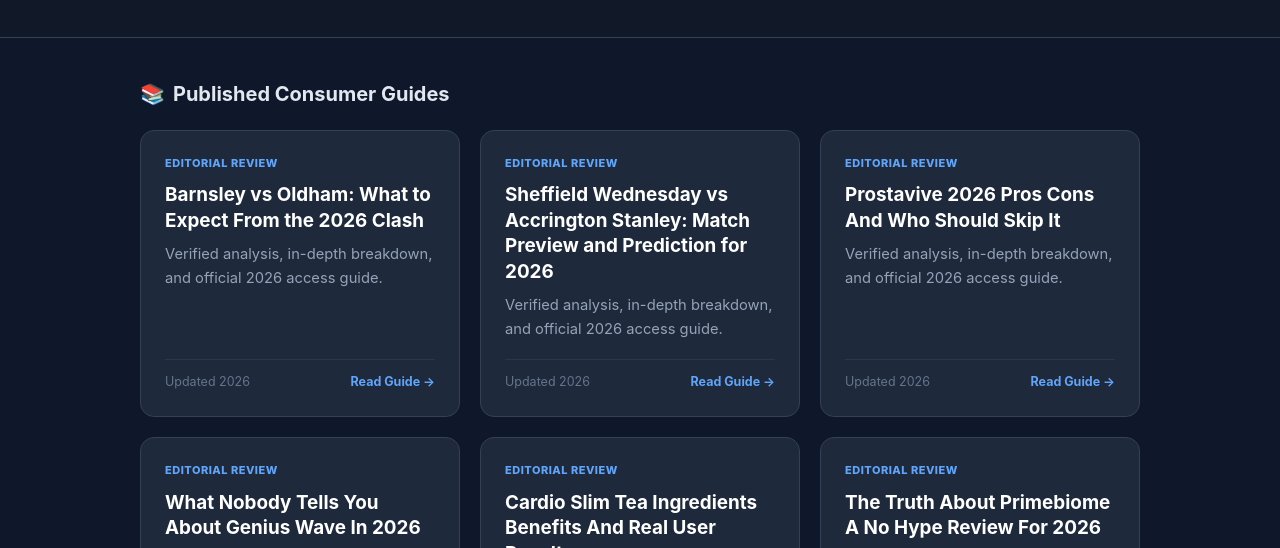
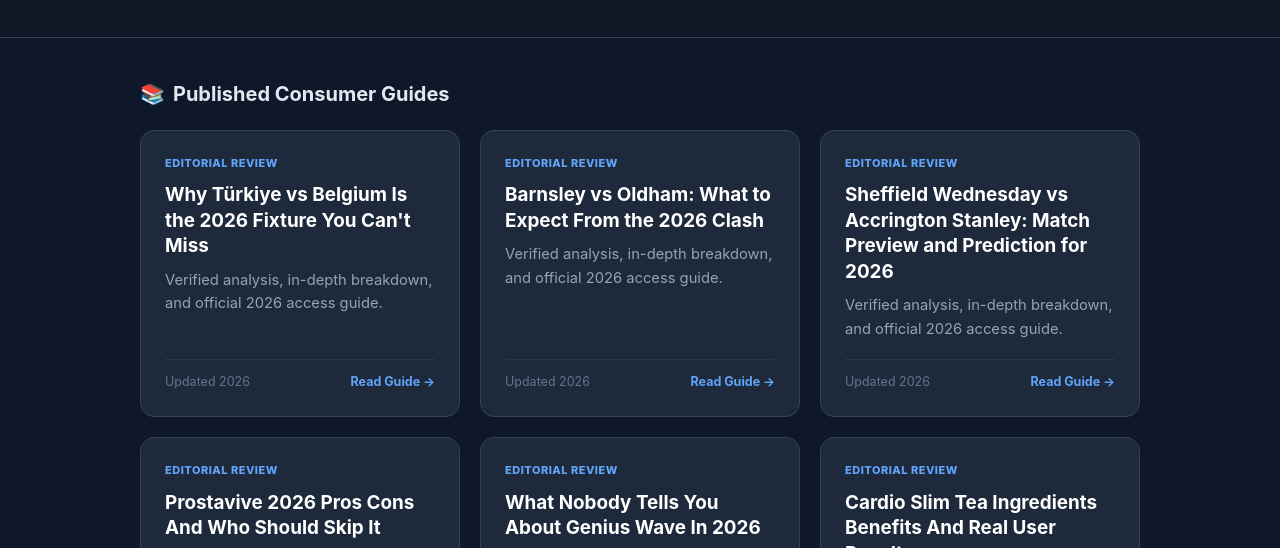
Before and after one commit to grandbrav-gif/grandbrav-gif.github.io, a plain HTML site: page index.html in a window 1280 px wide. Shown: the part 221-769 px from the top of the page. Drawn offline with Linux system fonts and the light colour scheme.

Commit message:
Feature why-t-rkiye-vs-belgium-is-the-2026-fixture-you-can-t-miss-508 on homepage

```diff
--- a/index.html
+++ b/index.html
@@ -38,6 +38,15 @@
     <div class="grid-title"><span>📚</span> Published Consumer Guides</div>
     <div class="grid" id="article-list">
       <!-- ARTICLES_START -->
+      <a href="https://grandbrav-gif.github.io/posts/why-t-rkiye-vs-belgium-is-the-2026-fixture-you-can-t-miss-508.html" class="card">
+        <span class="card-tag">EDITORIAL REVIEW</span>
+        <h3>Why Türkiye vs Belgium Is the 2026 Fixture You Can't Miss</h3>
+        <p class="card-desc">Verified analysis, in-depth breakdown, and official 2026 access guide.</p>
+        <div class="card-footer">
+          <span class="card-date">Updated 2026</span>
+          <span class="card-read">Read Guide &rarr;</span>
+        </div>
+      </a>
       <a href="https://grandbrav-gif.github.io/posts/barnsley-vs-oldham-what-to-expect-from-the-2026-clash-302.html" class="card">
         <span class="card-tag">EDITORIAL REVIEW</span>
         <h3>Barnsley vs Oldham: What to Expect From the 2026 Clash</h3>
```
